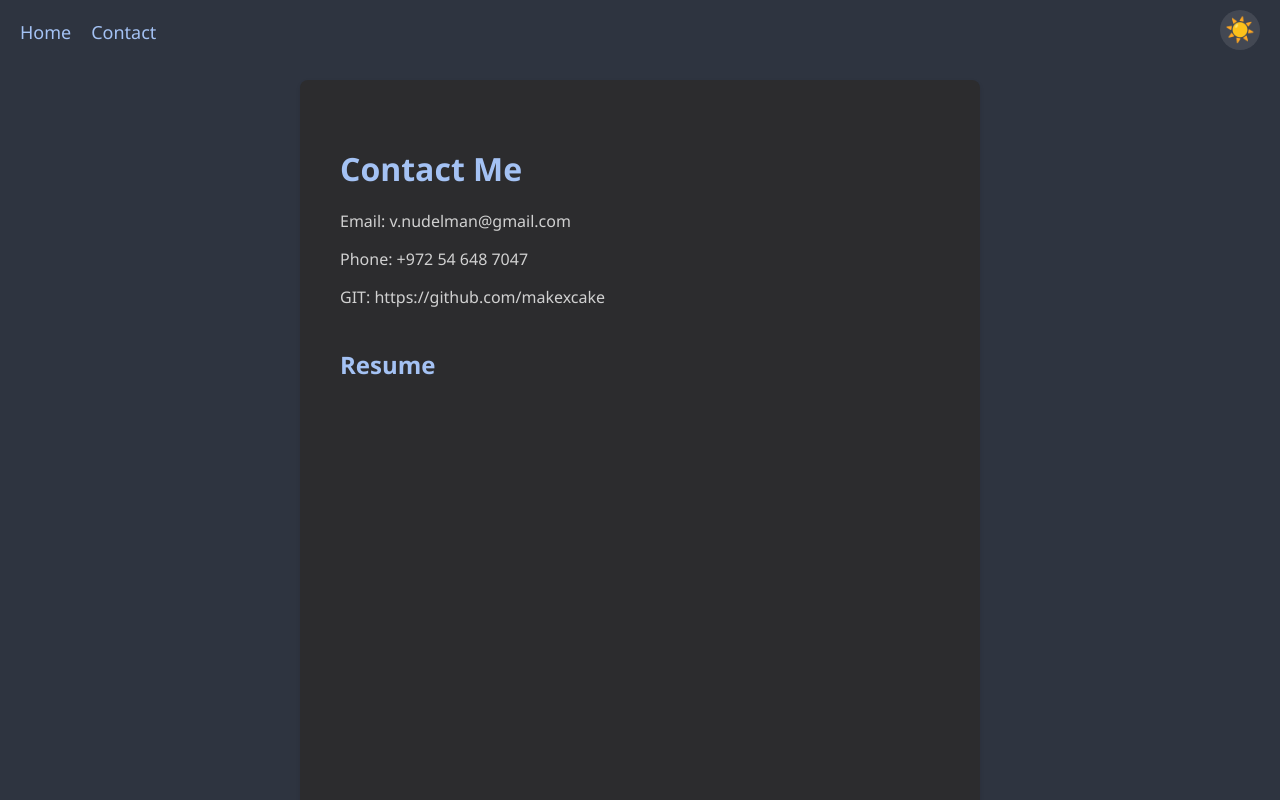
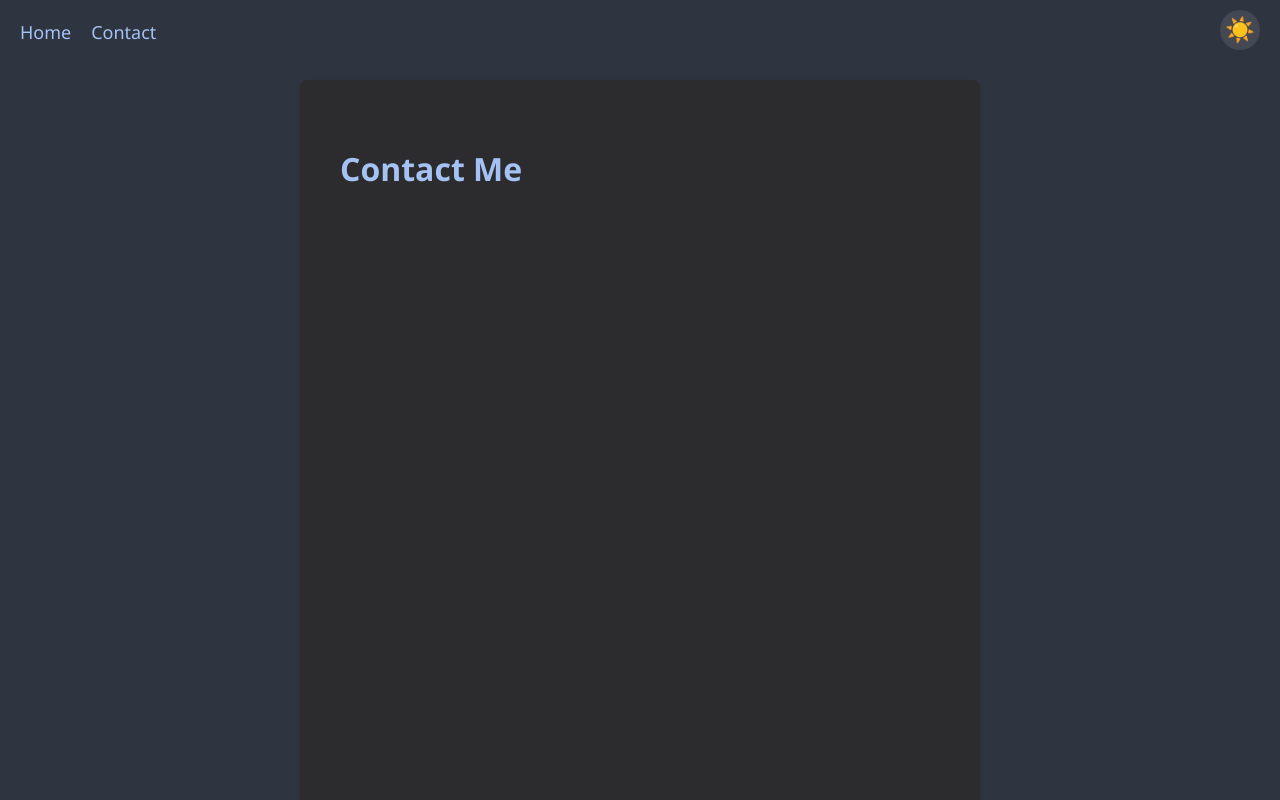
Before and after one commit to vitalynudelman/Personal-Website, a React (Create React App) app: page /contact in a window 1280 px wide. Shown: the top 800 px of the page. Built offline with nearby package versions, Linux system fonts and the light colour scheme.

Commit message:
Updated contact section

```diff
--- a/src/components/Contact/Contact.js
+++ b/src/components/Contact/Contact.js
@@ -5,12 +5,8 @@ function Contact() {
   return (
     <div className="Contact">
       <h2>Contact Me</h2>
-      <p>Email: v.nudelman@gmail.com</p>
-      <p>Phone: +972 54 648 7047</p>
-      <p>GIT: https://github.com/makexcake</p>
 
       <div className="resume-section">
-        <h3>Resume</h3>
         <iframe src="resume/resume.pdf" width="100%" height="600px"></iframe>
         <a href="resume/resume.pdf" target="_blank" rel="noopener noreferrer" download>
           Download Resume
```
